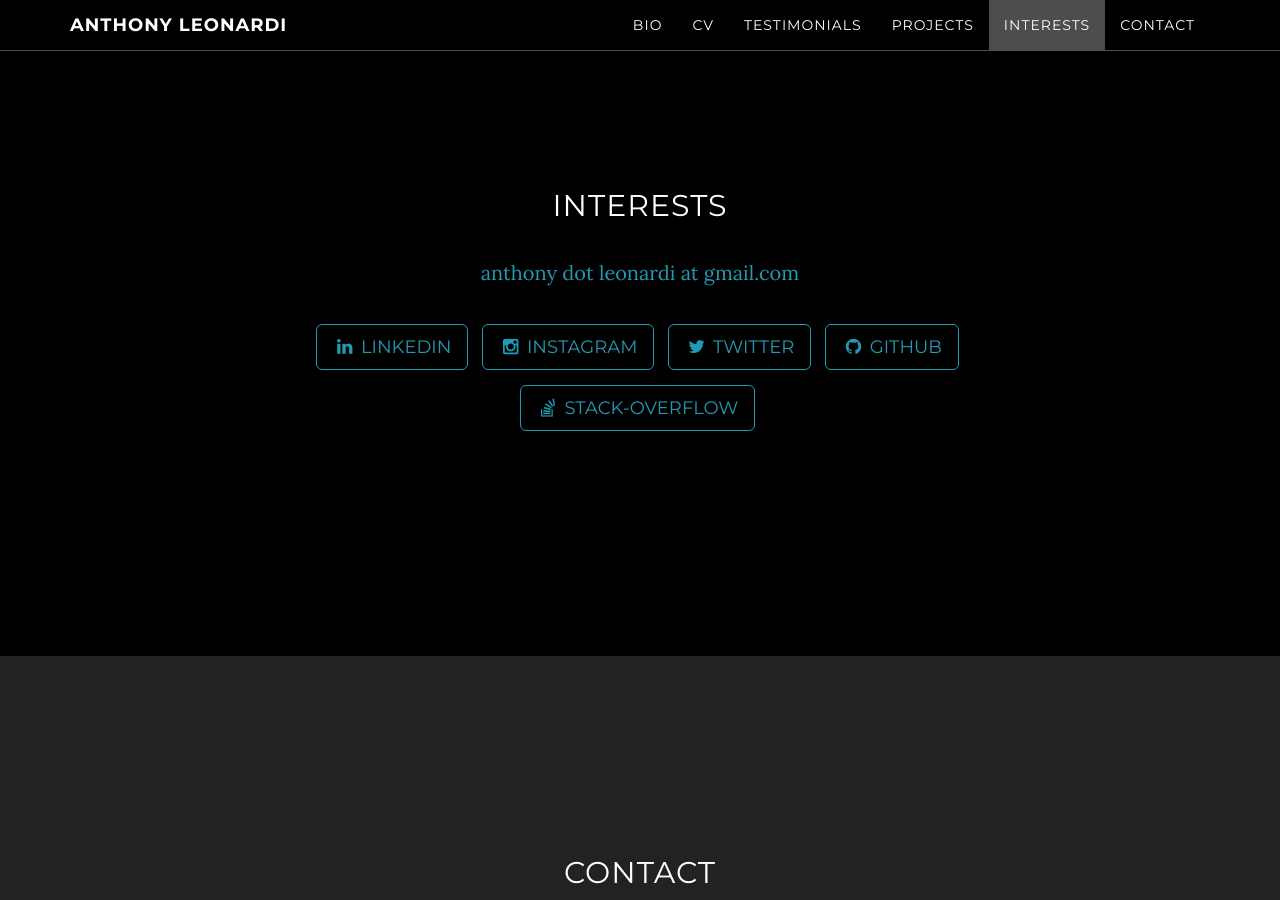
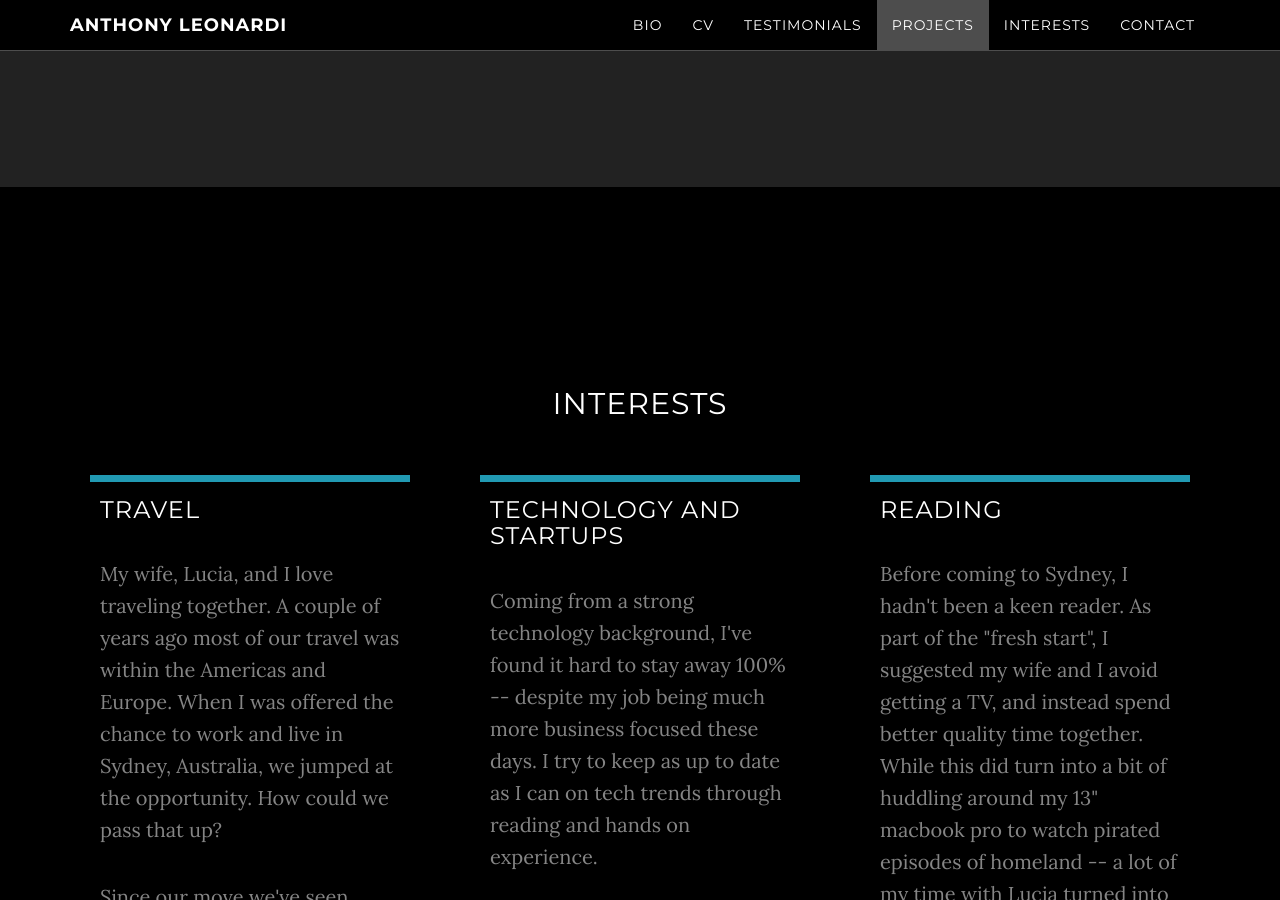
Before and after one commit to AJLeonardi/AJLeonardi, a Jekyll site: the page built from index.html, in a window 1280 px wide and 900 px high, scrolled down 4748 px. Built offline with Jekyll 4.4.1, drawn with Linux system fonts in a browser that asks for light colours; some of the changed text lies outside the part shown.

Commit message:
adding content to Interests

```diff
--- a/_includes/Bio.html
+++ b/_includes/Bio.html
@@ -4,7 +4,7 @@
         <div class="col-lg-8 col-lg-offset-2">
             <h2>Anthony Leonardi</h2>
             <p>After graduating from <a target='_blank' href='http://www.umass.edu/'>UMass - Amherst</a> with degrees in both Computer Science and Mathematics, I joined <a target='_blank' href='http://www.pega.com/'>Pegasystems</a> as a Sales Engineer. Since then I've rapidly developed my consulting, product, and leadership skills while engaging with customers on 3 different continents and leading teams on 4.</p>
-            <p>Outside work I try to concentrate my spare time on personal development. Typically that means <a target="_blank" href='http://travel.ajleonardi.co'>traveling</a> with my wife Lucia, working on side <a class="page-scroll" href="#Projects">projects</a>, and just reading -- novels, tech blogs, or business and mgmt books.</p>
+            <p>Outside of work I try to concentrate my spare time on personal development. Typically that means <a target="_blank" href='http://travel.ajleonardi.co'>traveling</a> with my wife Lucia, working on side <a class="page-scroll" href="#Projects">projects</a>, and just reading -- novels, tech blogs, business and mgmt books.</p>
             <p>Have a look around this page and the linked sites to get a sense for who I am. If you want to chat, please feel free to <a href='#Contact'>contact me</a>.</p>
         </div>
     </div>
--- a/_includes/Interests.html
+++ b/_includes/Interests.html
@@ -1,16 +1,44 @@
 <!-- Contact Section -->
 <section id="Interests" class="container content-section text-center">
-    <div class="row">
-        <div class="col-lg-8 col-lg-offset-2">
-            <h2>Interests</h2>
-            <p><a href='#Contact'>{{ site.email }}</a></p>
-            <ul class="list-inline banner-social-buttons">
-                {% for network in site.social %}
-                <li>
-                    <a href="{{ network.url }}" class="btn btn-default btn-lg"><i class="fa fa-{{ network.title }} fa-fw"></i> <span class="network-name">{{ network.title }}</span></a>
-                </li>
-                {% endfor %}
-            </ul>
-        </div>
+  <div class="row">
+      <div class="col-lg-2"></div>
+      <!--<div class="col-lg-8 col-lg-offset-2">-->
+      <div class="col-lg-8">
+          <h2>Interests</h2>
+      </div>
+      <div class="col-lg-2">
+      </div>
+  </div>
+  <div class="row">
+    <!--<div class="col-lg-1">test</div>-->
+    <div class="col-lg-4">
+      <div class="horz-element">
+      <h3>Travel</h3>
+      <p>My wife, Lucia, and I love traveling together. A couple of years ago most of our travel was within the Americas and Europe. When I was offered the chance to work and live in Sydney, Australia, we jumped at the opportunity. How could we pass that up?</p>
+      <p>Since our move we've seen some of most naturally beautiful places in the world, and also some of the most historical. We've been truly fortunate.</p>
+      <p>Just before our move, we decided to keep an online diary of our trips so our families could keep up to date -- while we're a few trips behind, feel free to <a target='_blank' href='http://travel.ajleonardi.co'>read about some of the places we've been</a>.</p>
+      </div>
     </div>
+    <div class="col-lg-4">
+      <div class="horz-element">
+      <h3>Technology and Startups</h3>
+      <p>Coming from a strong technology background, I've found it hard to stay away 100% -- despite my job being much more business focused these days. I try to keep as up to date as I can on tech trends through reading and hands on experience.</p>
+      <p>Entrepreneurship has also been an interest of mine for a while. While in Boston, I participated in python and django hack nights, Startup Weekend, and other meetups that were geared towards the startup scene. I've kept up with this a bit in Sydney, but to a lesser extent.</p>
+      <p>While I don't write down my thoughts about entrepreneurship or technology much, it does happen occasionally and those thoughts can be found <a target='_blank' href='http://blog.ajleonardi.co'>here</a>.
+    </div>
+    </div>
+    <div class="col-lg-4">
+      <div class="horz-element">
+      <h3>Reading</h3>
+      <p>Before coming to Sydney, I hadn't been a keen reader. As part of the "fresh start", I suggested my wife and I avoid getting a TV, and instead spend better quality time together. While this did turn into a bit of huddling around my 13" macbook pro to watch pirated episodes of homeland -- a lot of my time with Lucia turned into exploring the city, listening to interesting podcasts together, and, of course, reading.</p>
+      <p>I went from about 2 books a year to about 13 in my first year in Sydney. It was fantastic. A large part of the change was finding my love of novels (I used to only read non-fiction because I thought it was a waste of time otherwise...says the guy watching hours of TV) -- but I still find the time to read a business or management book here and there.</p>
+      <p>Most recent books of note</p>
+      <ul>
+        <li>Catch 22</li>
+        <li>How to Win Friends and Influence People</li>
+      </ul>
+      </div>
+    </div>
+    <!--<div class="col-lg-1">tests</div>-->
+  </div>
 </section>
--- a/_includes/Projects.html
+++ b/_includes/Projects.html
@@ -14,15 +14,16 @@
         <div class="col-lg-4">
           <div class="horz-element">
           <h3>Hacking Seconds</h3>
-          <p>I'm a bit of a watch geek. In my spare time I've been building a social network for watch collectors. We've got a few users, but it's more for me to work on my dev skills than anything else.</p>
-          <p>You can check it out at <a target='_blank' href='http://www.hackingseconds.com'>HackingSeconds.com</a>, and my "profile" <a target='_blank' href='http://www.hackingseconds.com/Anthony'>here</a>. Also check out my HackingSeconds instagram acct <a target='_blank' href='https://instagram.com/HackingSeconds'>here</a> (it's way more popular than my personal one).</p>
+          <p>I'm a bit of a watch geek. In my spare time I've been building a social network for watch collectors. It has a few users, but the project is more for me to work on my dev skills than anything else.</p>
+          <p>You can check it out at <a target='_blank' href='http://www.hackingseconds.com'>HackingSeconds.com</a>, and my "profile" <a target='_blank' href='http://www.hackingseconds.com/Anthony'>here</a>. Also take a look at my HackingSeconds instagram acct <a target='_blank' href='https://instagram.com/HackingSeconds'>here</a> (it's way more popular than my personal one).</p>
+          <p>The back-end is <a target='_blank' href="https://www.python.org/">python</a>/<a target='_blank' href='https://www.djangoproject.com/'>django</a>. The front-end is <a target='_blank' href='http://getbootstrap.com/'>bootstrap</a> -- and I'll be the first to admit that I'm no designer.</p>
           </div>
         </div>
         <div class="col-lg-4">
           <div class="horz-element">
-          <h3>Hosted JQuery Walkthroughs</h3>
-          <p>I wanted to create a browser extension that let people create tutorials on any website when I got tired of explaining facebook to my mom. With this, if she wanted to know how to post something, I could create a jQuery Tutorial that highlights the area of facebook to use and a popover with text or a youtube video explaining it to her.</p>
-          <p>It's a mess (it was one of my first web projects), but you can check out the source <a target='_blank' href='https://github.com/AJLeonardi/Tutorial_Platform'>here</a>.</p>
+          <h3>Hosted Tutorials</h3>
+          <p>When I got tired of explaining facebook to my mom, I decided to create a browser extension that lets people create and share tutorials on any website. With my browser plugin, if my mom wanted to know how to post something on facebook or send an email in gmail, I could just click on the area of the web-app in question and fill out a simple form. The result is a popover with text or a youtube video explaining everything I wanted her to know -- but in context and in front of her eyes.</p>
+          <p>The code is a mess (it was my first web project), but you can check out the source <a target='_blank' href='https://github.com/AJLeonardi/Tutorial_Platform'>here</a>. I ultimately want to rewrite it with a <a target='_blank' href='https://www.djangoproject.com/'>django</a> back-end.</p>
         </div>
         </div>
         <div class="col-lg-2"></div>
--- a/_includes/header.html
+++ b/_includes/header.html
@@ -5,7 +5,7 @@
                 <div class="row">
                     <div class="col-md-8 col-md-offset-5">
                         <h6 class="brand-heading"></h6>
-                        <p class="intro-text" style=''>Pre-Sales | Product Mgmt | Dev</p>
+                        <p class="intro-text" style=''>Tech-Sales | Product Mgmt | Dev</p>
                         <!--<a href="#about" class="btn btn-circle page-scroll">
                             <i class="fa fa-angle-double-down animated"></i>
                         </a>-->
```
